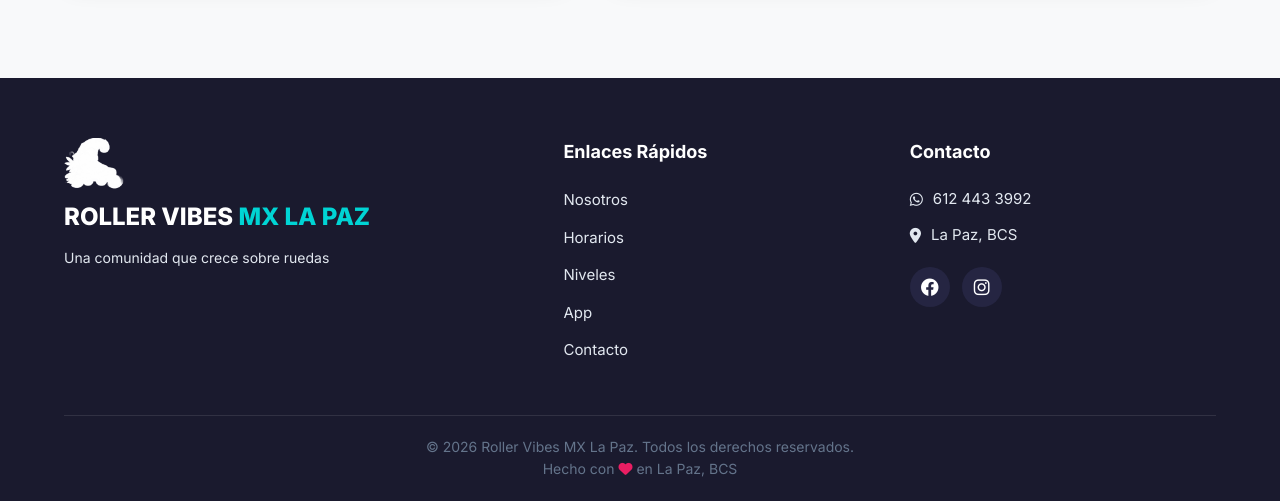
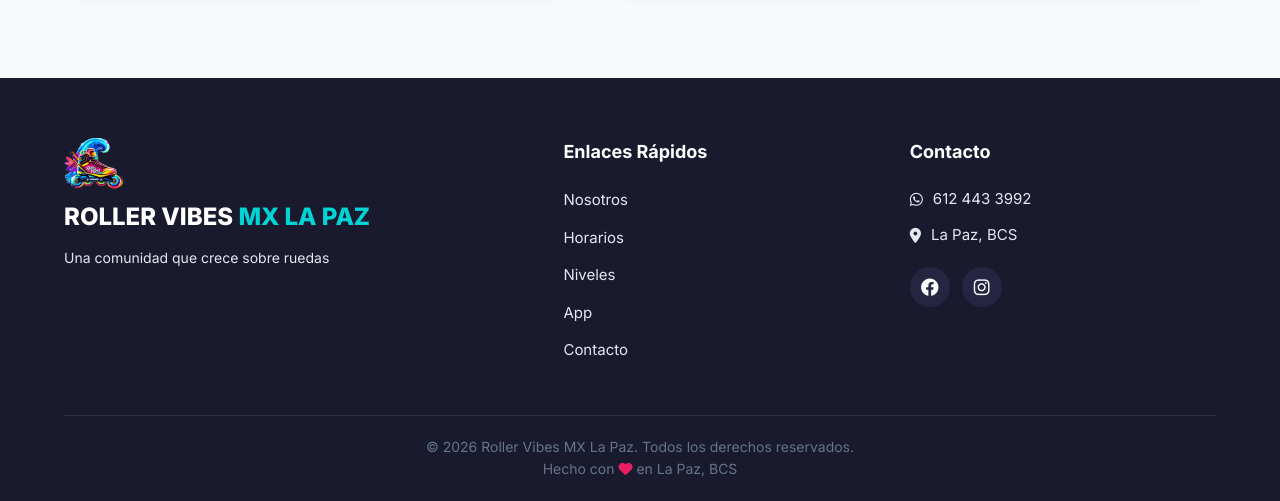
Before and after one commit to studioweblapaz/rollervibesmxlapaz, a plain HTML site: page index.html in a window 1280 px wide. Shown: the part 8649-9150 px from the top of the page. Drawn offline with Linux system fonts and the light colour scheme.

Commit message:
Update style.css

```diff
--- a/style.css
+++ b/style.css
@@ -1425,5 +1425,4 @@ img {
     margin-right: 10px;
     vertical-align: middle;
     display: inline-block;
-    filter: brightness(0) invert(1); /* Lo hace blanco en footer oscuro */
 }
```
